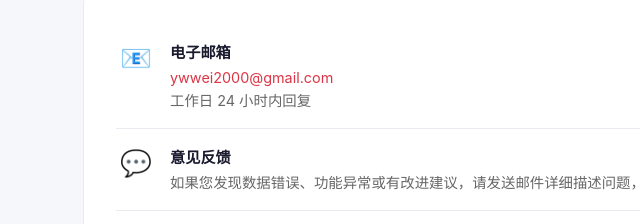
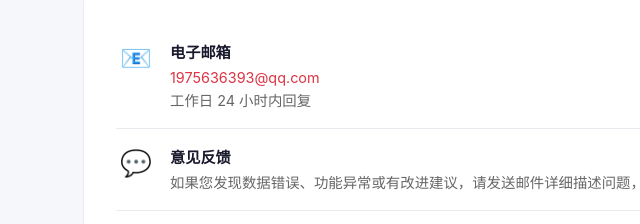
Before and after one commit to yww007/equity, a plain HTML site: page contact.html in a window 1280 px wide. Shown: the part 254-478 px from the top of the page, 187-827 px from the left. Drawn offline with Linux system fonts and the light colour scheme.

Commit message:
fix: 联系邮箱改为 1975636393@qq.com

```diff
--- a/contact.html
+++ b/contact.html
@@ -231,7 +231,7 @@
             <div class="contact-info">
                 <div class="label">电子邮箱</div>
                 <div class="value">
-                    <a href="mailto:ywwei2000@gmail.com">ywwei2000@gmail.com</a>
+                    <a href="mailto:1975636393@qq.com">1975636393@qq.com</a>
                     <br>工作日 24 小时内回复
                 </div>
             </div>
@@ -280,7 +280,7 @@
             <li>📅 出现问题的日期和时间</li>
         </ul>
         <div style="margin-top:18px;">
-            <a href="mailto:ywwei2000@gmail.com?subject=A股财务指标%20-%20意见反馈" style="display:inline-block;background:var(--accent);color:#fff;padding:10px 24px;border-radius:8px;text-decoration:none;font-size:0.95em;transition:background 0.2s;" onmouseover="this.style.background='var(--accent-hover)'" onmouseout="this.style.background='var(--accent)'">✉️ 发送反馈邮件</a>
+            <a href="mailto:1975636393@qq.com?subject=A股财务指标%20-%20意见反馈" style="display:inline-block;background:var(--accent);color:#fff;padding:10px 24px;border-radius:8px;text-decoration:none;font-size:0.95em;transition:background 0.2s;" onmouseover="this.style.background='var(--accent-hover)'" onmouseout="this.style.background='var(--accent)'">✉️ 发送反馈邮件</a>
         </div>
     </div>
 </div>
```
